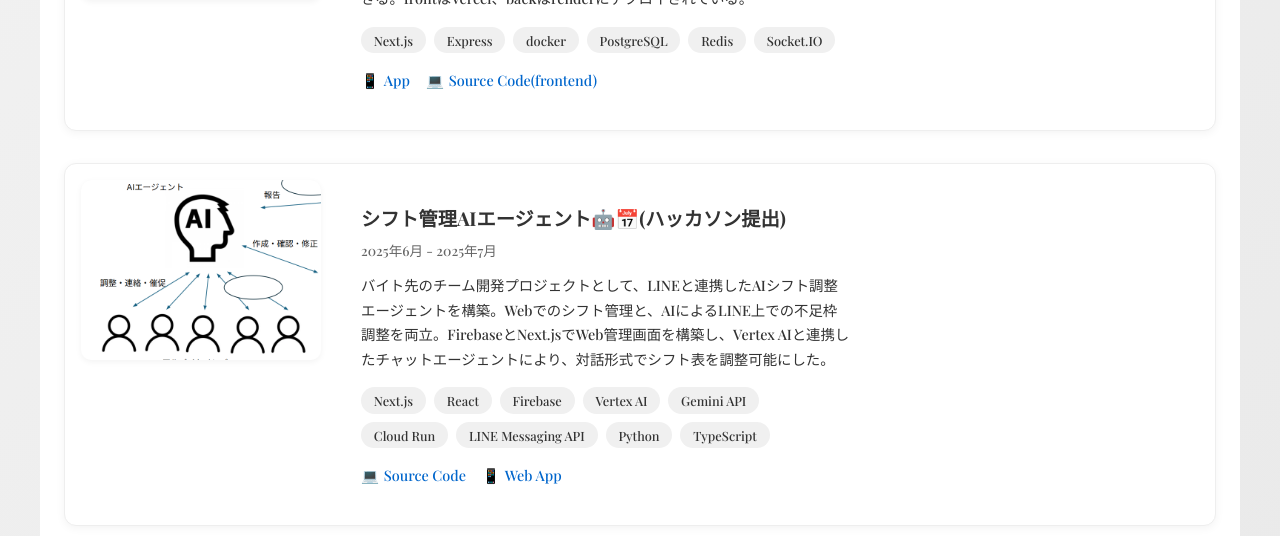
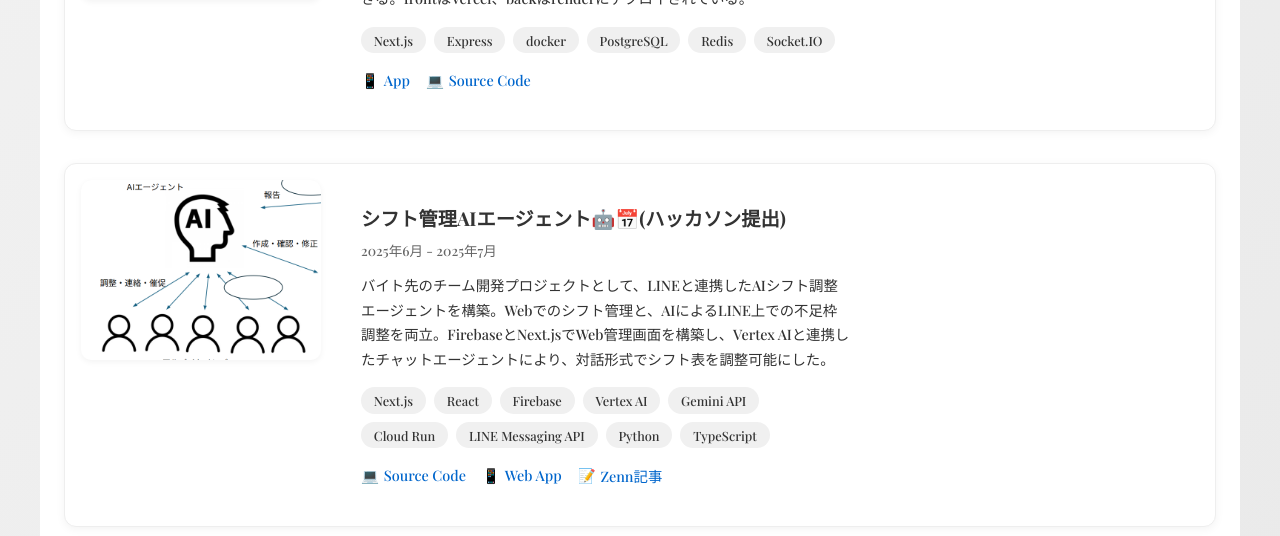
Before and after one commit to kousei4446/portfolio, a React (Vite) app: page /projects in a window 1280 px wide. Shown: the part 2281-2817 px from the top of the page. Built offline with nearby package versions, Linux system fonts and the light colour scheme.

Commit message:
add product data

```diff
--- a/src/data/projectsData.ts
+++ b/src/data/projectsData.ts
@@ -132,7 +132,7 @@
       },
       {
         url: 'https://github.com/orgs/tech-areana/repositories',
-        label: 'Source Code(frontend)',
+        label: 'Source Code',
         icon: '💻',
       },
     ],
@@ -164,7 +164,12 @@
         url: "https://shift-management-prod-444098581966.asia-northeast1.run.app/",
         label: 'Web App',
         icon: '📱',
-      }
+      },
+      {
+        url: "https://zenn.dev/akito0818/articles/3e3f4694fc1846",
+        label: 'Zenn記事',
+        icon: '📝',
+      },
     ],
   }
 ];
```
